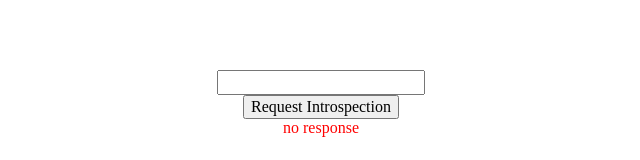
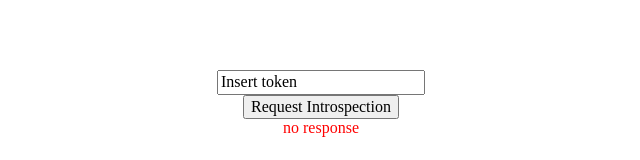
Before and after one commit to kvoncode/github-api-v4-introspection, a Next.js app: page / in a window 1280 px wide. Shown: the part 246-406 px from the top of the page, without its empty margins (319-959 px from the left). Built offline with nearby package versions, Linux system fonts and the light colour scheme.

Commit message:
add: token input state

```diff
--- a/pages/index.js
+++ b/pages/index.js
@@ -2,6 +2,7 @@ import "normalize.css";
 // import "./styles.css";
 import styled from "styled-components";
 
+import { useState } from "react";
 import { ResponseView } from "../components/ResponseView";
 
 const StyledMain = styled.div`
@@ -14,9 +15,15 @@ const StyledMain = styled.div`
 `;
 
 const Main = () => {
+  const [token, setToken] = useState("Insert token");
+
+  const handleChange = e => {
+    setToken(e.target.value);
+  };
+
   return (
     <StyledMain>
-      <input></input>
+      <input value={token} onChange={handleChange}></input>
       <button>Request Introspection</button>
       <ResponseView></ResponseView>
     </StyledMain>
```
